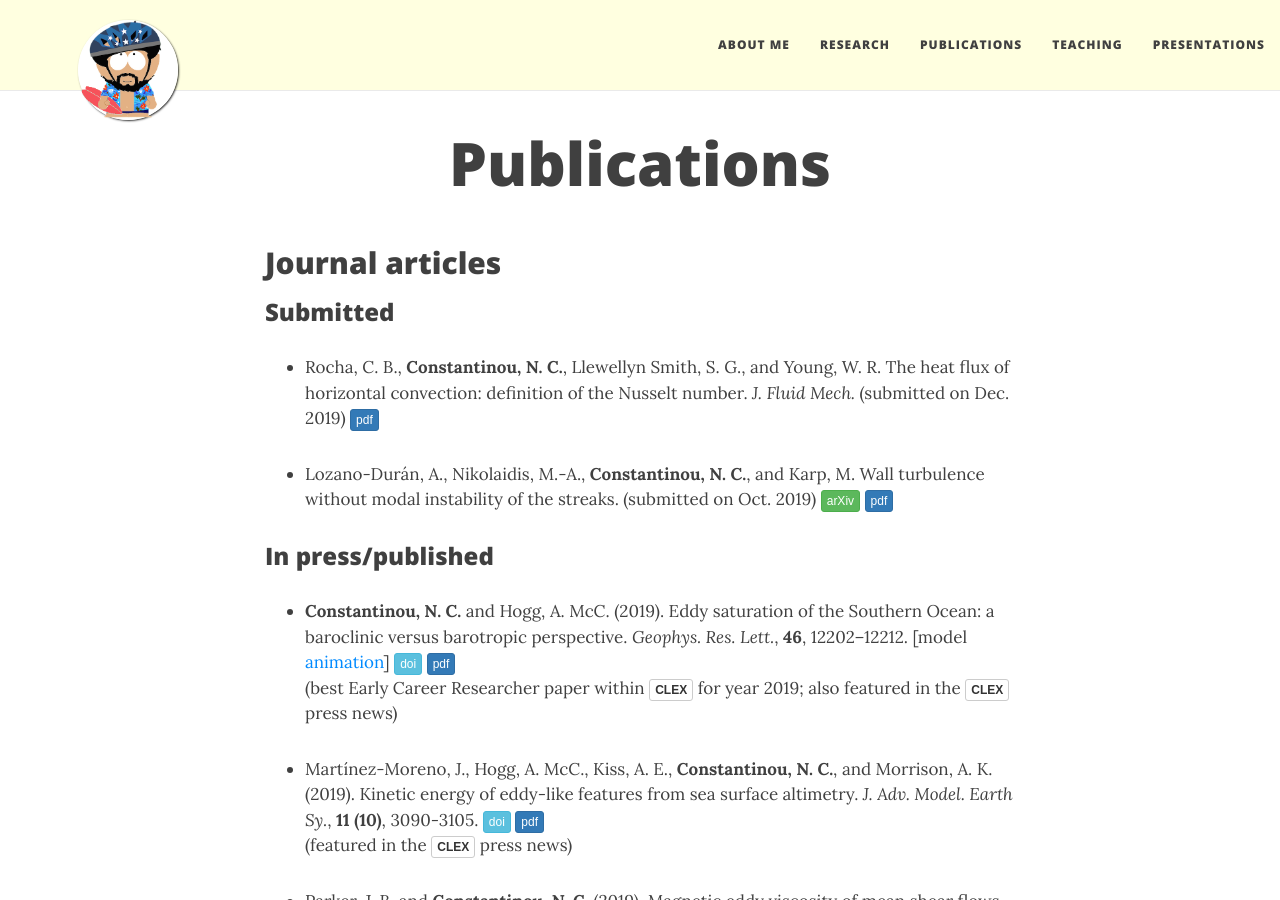
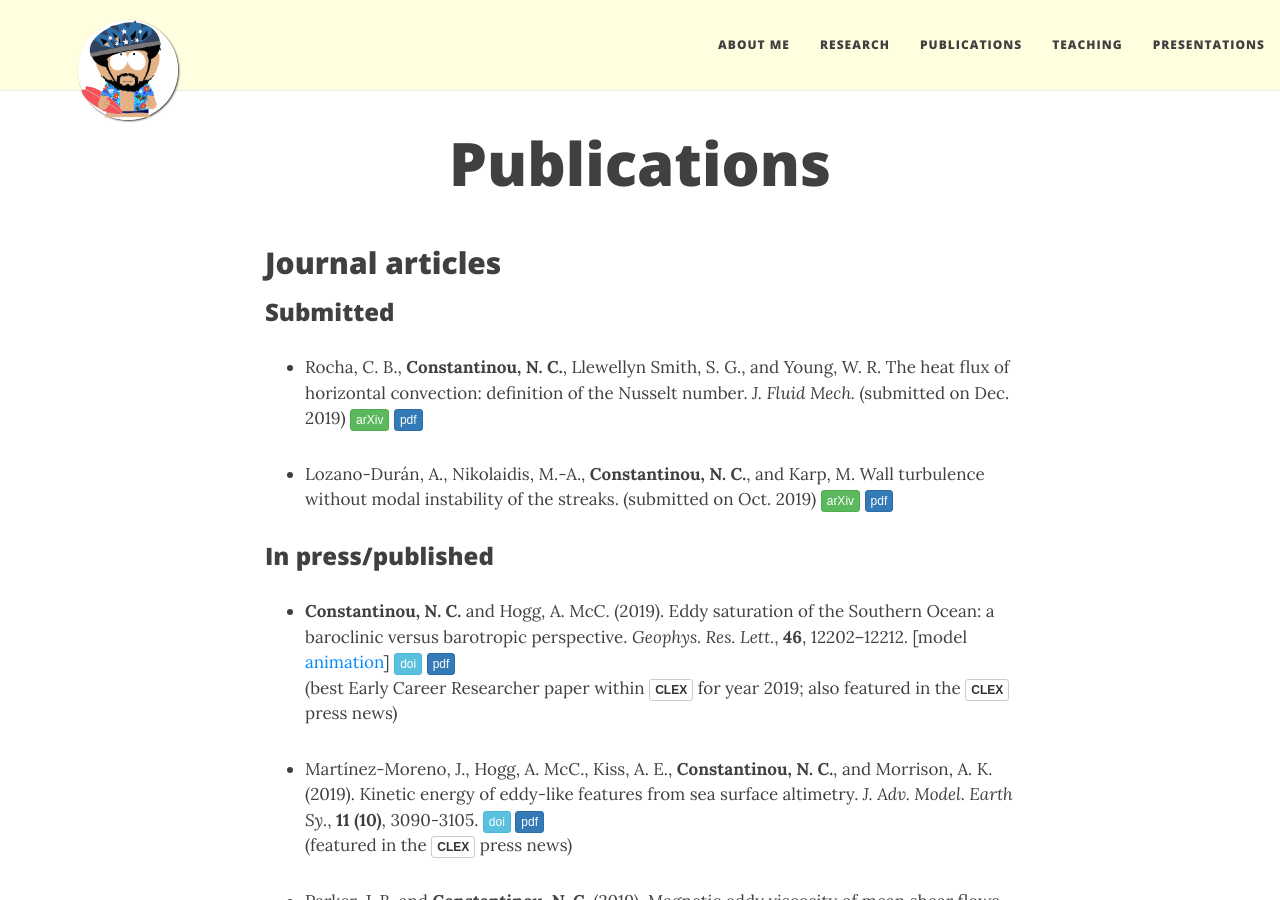
Before and after one commit to navidcy/navidcy.github.io, a Jekyll site: the page built from publications.md, in a window 1280 px wide and 900 px high. Built offline with Jekyll 4.4.1, drawn with Linux system fonts in a browser that asks for light colours; nearby versions of some CDN libraries; comment, search, counter and statistics services are not loaded.

Commit message:
adds HC arXiv link

```diff
--- a/publications.md
+++ b/publications.md
@@ -14,7 +14,7 @@
 - Rocha, C. B., **Constantinou, N. C.**, Llewellyn Smith, S. G., and  Young, W. R. (2020). The heat flux of horizontal convection: Nusselt number scaling. _J. Fluid Mech._ (submitted) [<span class="btn btn-success btn-xs{{end}}" style="font-family:sans-serif;">arXiv</span>][arXiv:1906.01929]{:target="_blank"} [<span class="btn btn-primary btn-xs{{end}}" style="font-family:sans-serif;">pdf</span>][TrackEddies-SSH]
 -->
 
-- Rocha, C. B., **Constantinou, N. C.**, Llewellyn Smith, S. G., and  Young, W. R. The heat flux of horizontal convection: definition of the Nusselt number. _J. Fluid Mech._ (submitted on Dec. 2019) <!--[<span class="btn btn-success btn-xs{{end}}" style="font-family:sans-serif;">arXiv</span>][arXiv:1906.01929]{:target="_blank"}--> [<span class="btn btn-primary btn-xs{{end}}" style="font-family:sans-serif;">pdf</span>][HCNuDefinition]
+- Rocha, C. B., **Constantinou, N. C.**, Llewellyn Smith, S. G., and  Young, W. R. The heat flux of horizontal convection: definition of the Nusselt number. _J. Fluid Mech._ (submitted on Dec. 2019) [<span class="btn btn-success btn-xs{{end}}" style="font-family:sans-serif;">arXiv</span>][arXiv:1912.05229]{:target="_blank"} [<span class="btn btn-primary btn-xs{{end}}" style="font-family:sans-serif;">pdf</span>][HCNuDefinition]
 
 - Lozano-Durán, A., Nikolaidis, M.-A., **Constantinou, N. C.**, and Karp, M. Wall turbulence without modal instability of the streaks. (submitted on Oct. 2019) [<span class="btn btn-success btn-xs{{end}}" style="font-family:sans-serif;">arXiv</span>][arXiv:1909.05490]{:target="_blank"} [<span class="btn btn-primary btn-xs{{end}}" style="font-family:sans-serif;">pdf</span>][modallystableturbulence]
 
@@ -154,6 +154,7 @@
 [arXiv:1906.01929]: https://arxiv.org/abs/1906.01929
 [arXiv:1906.08442]: https://arxiv.org/abs/1906.08442
 [arXiv:1909.05490]: https://arxiv.org/abs/1909.05490
+[arXiv:1912.05229]: https://arxiv.org/abs/1912.05229
 
 [twolayer-mom6-movie]: https://vimeo.com/342848501
 
```
Also changed, not shown: 1 other file.
